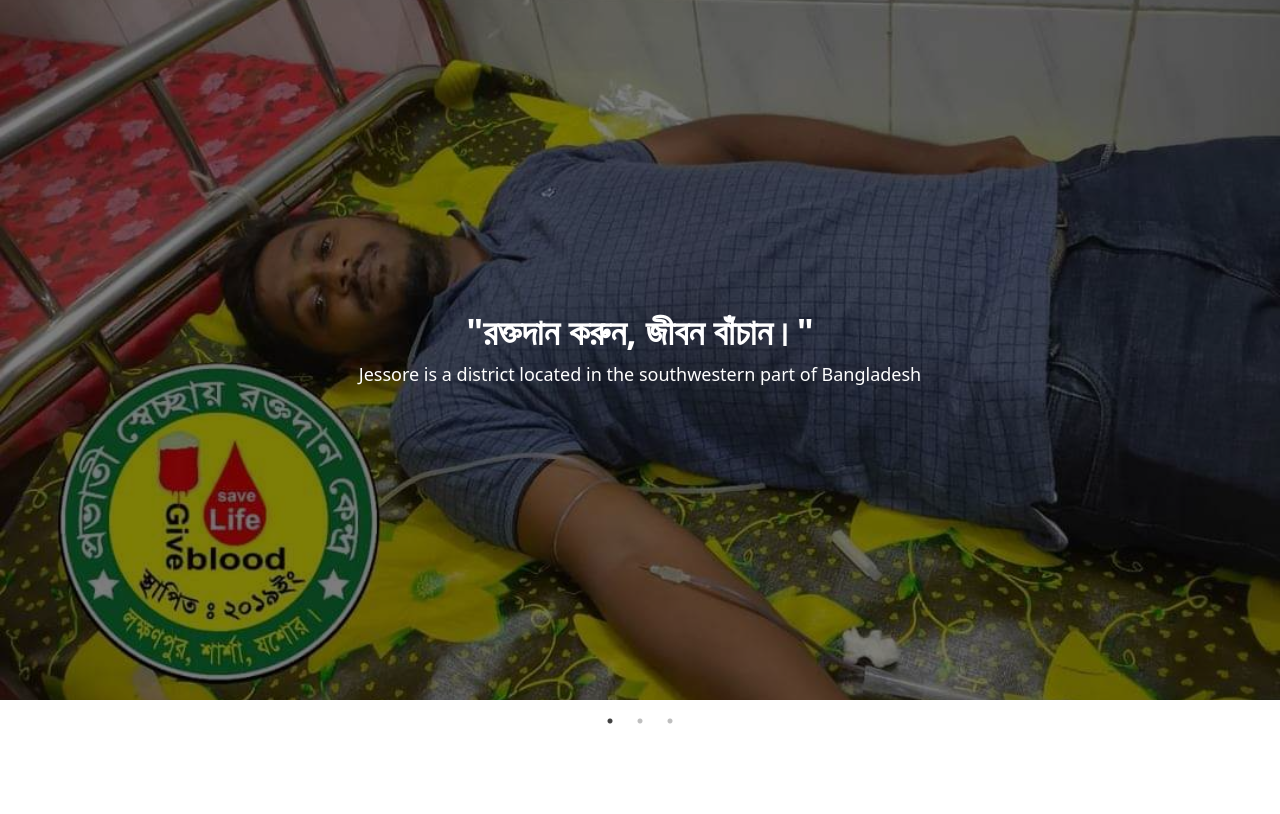
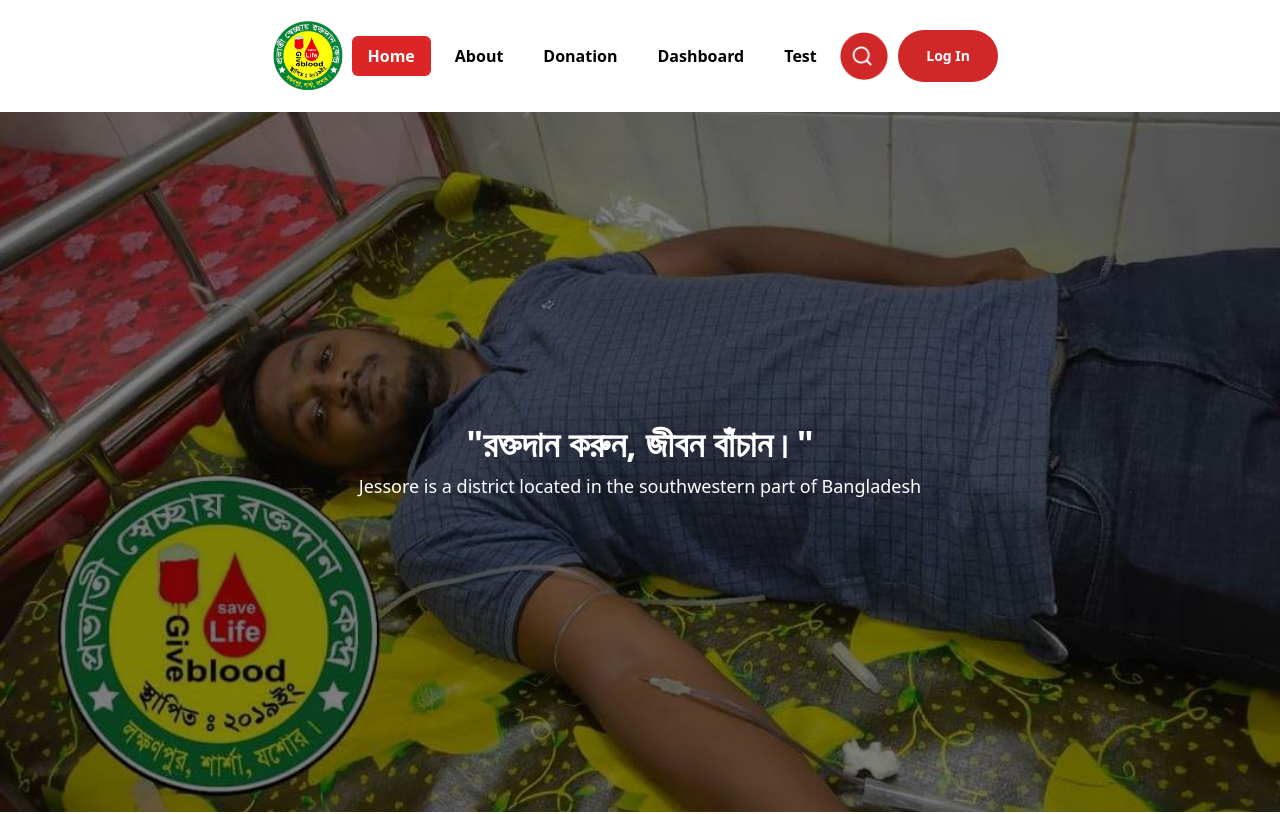
Before and after one commit to shawonetc42/blood, a Next.js app: page / in a window 1280 px wide. Shown: the top 814 px of the page. Built offline with nearby package versions, Linux system fonts and the light colour scheme; no server answers; the database is empty; grey boxes are pictures that could not be loaded.

Commit message:
Update _app.js

```diff
--- a/pages/_app.js
+++ b/pages/_app.js
@@ -7,7 +7,7 @@ import { SessionProvider } from 'next-auth/react';
 function MyApp({ Component, pageProps }) {
   return (
     <SessionProvider session={pageProps.session}>
-    {/* <Navber/> */}
+    <Navber/>
       <Component {...pageProps} />
       <Footer/>
     </SessionProvider>
```
